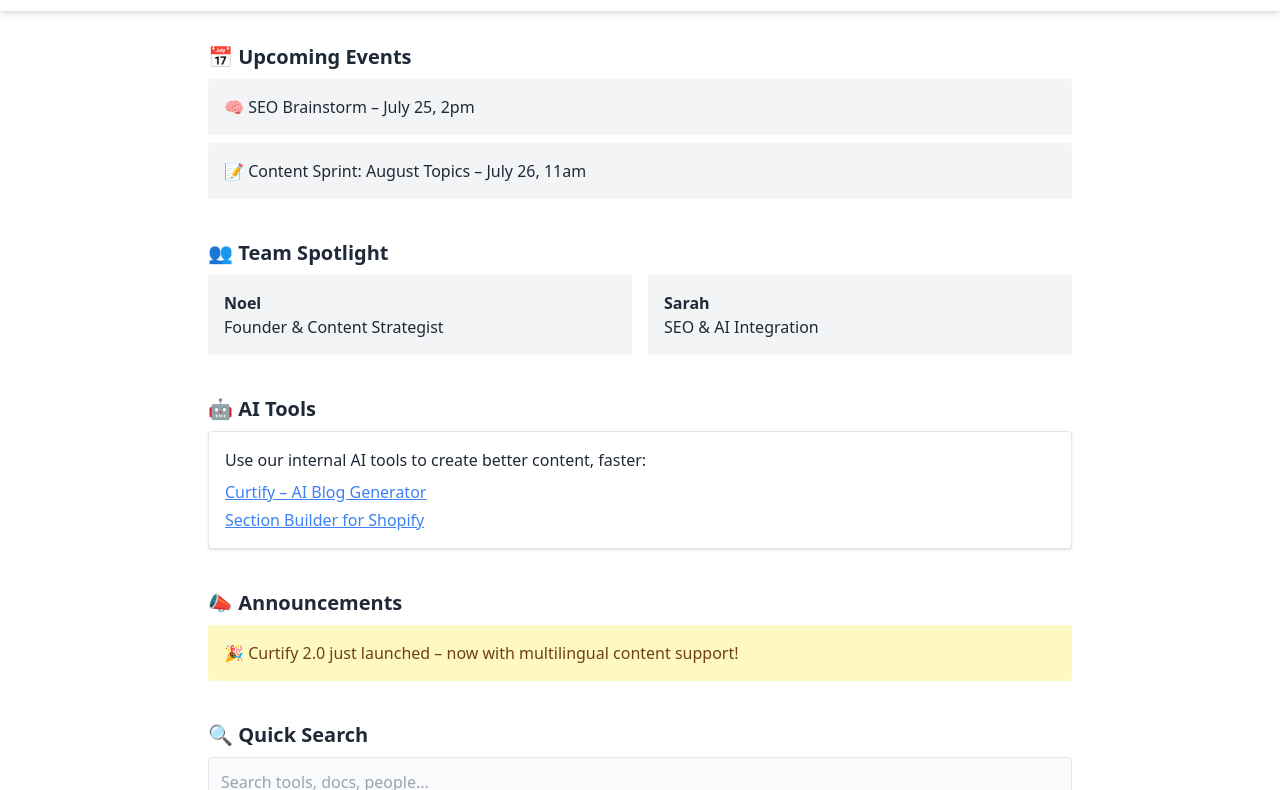
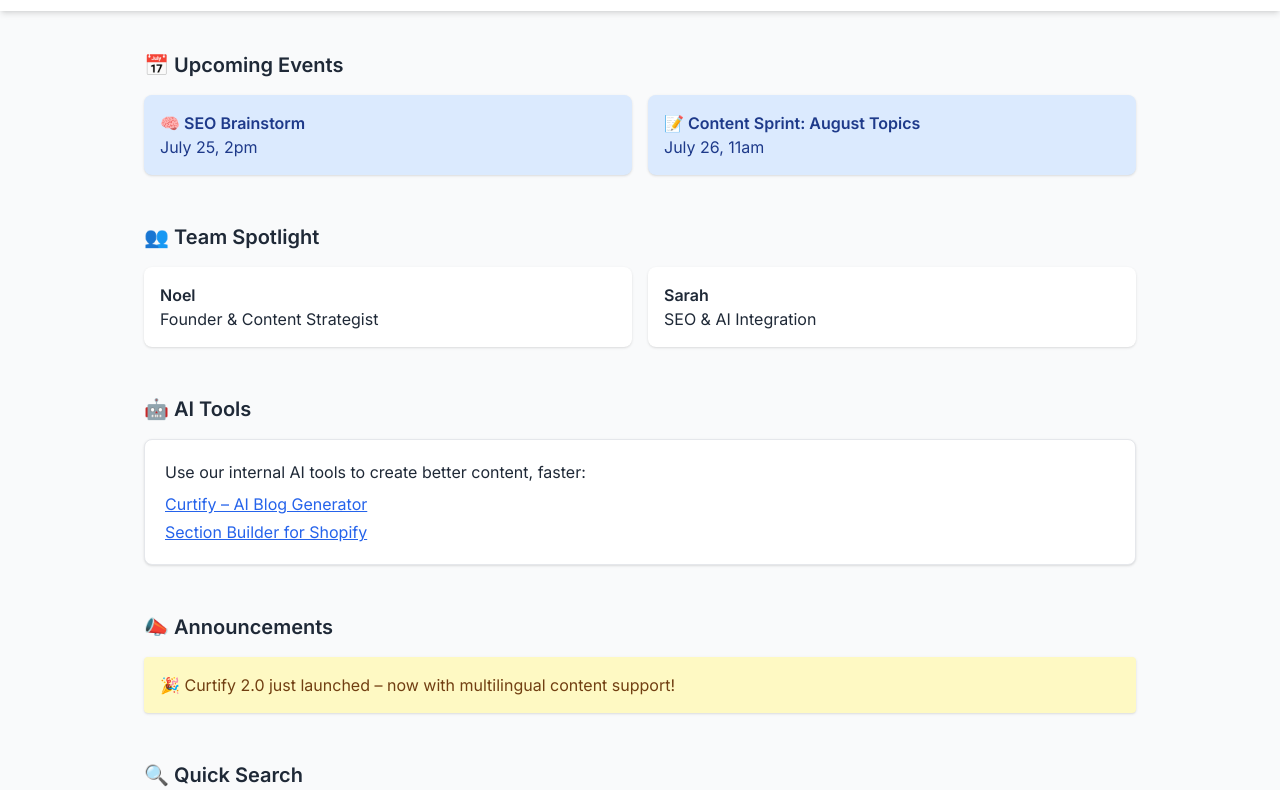
Before and after one commit to Noelmarketing/noel-hq, a plain HTML site: page index.html in a window 1280 px wide. Shown: the part 75-865 px from the top of the page. Drawn offline with nearby package versions, Linux system fonts and the light colour scheme.

Commit message:
Update to improved v2 layout

```diff
--- a/index.html
+++ b/index.html
@@ -5,73 +5,79 @@
     <meta name="viewport" content="width=device-width, initial-scale=1.0" />
     <title>Noel HQ – Intranet Demo</title>
     <script src="https://cdn.tailwindcss.com"></script>
-  <script>
-    // Simple Dark Mode Toggle
-    function toggleTheme() {
-      document.documentElement.classList.toggle("dark");
+    <link href="https://fonts.googleapis.com/css2?family=Inter:wght@400;600&display=swap" rel="stylesheet" />
+    <style>
+      body {
+        font-family: 'Inter', sans-serif;
       }
-  </script>
+    </style>
   </head>
-<body class="bg-white text-gray-800 dark:bg-gray-900 dark:text-white transition-colors">
+  <body class="bg-gray-50 dark:bg-gray-900 text-gray-800 dark:text-white transition-colors">
 
     <!-- Header -->
     <header class="flex items-center justify-between p-6 shadow-md bg-white dark:bg-gray-800">
       <h1 class="text-2xl font-bold">🏢 Noel HQ</h1>
-    <button onclick="toggleTheme()" class="text-sm border px-4 py-2 rounded hover:bg-gray-100 dark:hover:bg-gray-700">
-      🌓 Toggle Theme
+      <button id="theme-toggle" class="text-sm border px-4 py-2 rounded hover:bg-gray-100 dark:hover:bg-gray-700">
+        🌙 Dark Theme
       </button>
     </header>
 
-  <!-- Main Content -->
-  <main class="max-w-4xl mx-auto py-8 px-4 space-y-10">
+    <!-- Main -->
+    <main class="max-w-5xl mx-auto py-10 px-4 space-y-12">
 
-    <!-- Events Section -->
+      <!-- Events -->
       <section>
-      <h2 class="text-xl font-semibold mb-2">📅 Upcoming Events</h2>
-      <ul class="space-y-2">
-        <li class="bg-gray-100 dark:bg-gray-700 p-4 rounded">🧠 SEO Brainstorm – July 25, 2pm</li>
-        <li class="bg-gray-100 dark:bg-gray-700 p-4 rounded">📝 Content Sprint: August Topics – July 26, 11am</li>
-      </ul>
+        <h2 class="text-xl font-semibold mb-4">📅 Upcoming Events</h2>
+        <div class="grid md:grid-cols-2 gap-4">
+          <div class="p-4 rounded-lg bg-blue-100 dark:bg-blue-800 text-blue-900 dark:text-white shadow">
+            <strong>🧠 SEO Brainstorm</strong><br />
+            <span>July 25, 2pm</span>
+          </div>
+          <div class="p-4 rounded-lg bg-blue-100 dark:bg-blue-800 text-blue-900 dark:text-white shadow">
+            <strong>📝 Content Sprint: August Topics</strong><br />
+            <span>July 26, 11am</span>
+          </div>
+        </div>
       </section>
 
       <!-- Team Spotlight -->
       <section>
-      <h2 class="text-xl font-semibold mb-2">👥 Team Spotlight</h2>
-      <div class="grid grid-cols-1 sm:grid-cols-2 gap-4">
-        <div class="p-4 bg-gray-100 dark:bg-gray-700 rounded">
+        <h2 class="text-xl font-semibold mb-4">👥 Team Spotlight</h2>
+        <div class="grid sm:grid-cols-2 gap-4">
+          <div class="bg-white dark:bg-gray-800 p-4 rounded-lg shadow">
             <h3 class="font-bold">Noel</h3>
             <p>Founder & Content Strategist</p>
           </div>
-        <div class="p-4 bg-gray-100 dark:bg-gray-700 rounded">
+          <div class="bg-white dark:bg-gray-800 p-4 rounded-lg shadow">
             <h3 class="font-bold">Sarah</h3>
             <p>SEO & AI Integration</p>
           </div>
         </div>
       </section>
 
-    <!-- AI Tools Widget -->
+      <!-- AI Tools -->
       <section>
-      <h2 class="text-xl font-semibold mb-2">🤖 AI Tools</h2>
-      <div class="bg-white dark:bg-gray-800 p-4 rounded shadow border dark:border-gray-700">
+        <h2 class="text-xl font-semibold mb-4">🤖 AI Tools</h2>
+        <div class="bg-white dark:bg-gray-800 p-5 rounded-lg shadow border dark:border-gray-700">
           <p>Use our internal AI tools to create better content, faster:</p>
-        <ul class="mt-2 space-y-1 text-blue-500 underline">
+          <ul class="mt-2 space-y-1 text-blue-600 underline">
             <li><a href="https://curtify.co" target="_blank">Curtify – AI Blog Generator</a></li>
             <li><a href="https://curtify.co/de/shopify-sections" target="_blank">Section Builder for Shopify</a></li>
           </ul>
         </div>
       </section>
 
-    <!-- Announcement Panel -->
+      <!-- Announcements -->
       <section>
-      <h2 class="text-xl font-semibold mb-2">📣 Announcements</h2>
-      <div class="bg-yellow-100 dark:bg-yellow-700 text-yellow-900 dark:text-white p-4 rounded">
+        <h2 class="text-xl font-semibold mb-4">📣 Announcements</h2>
+        <div class="bg-yellow-100 dark:bg-yellow-700 text-yellow-900 dark:text-white p-4 rounded shadow">
           🎉 Curtify 2.0 just launched – now with multilingual content support!
         </div>
       </section>
 
-    <!-- Search Placeholder -->
+      <!-- Quick Search -->
       <section>
-      <h2 class="text-xl font-semibold mb-2">🔍 Quick Search</h2>
+        <h2 class="text-xl font-semibold mb-4">🔍 Quick Search</h2>
         <input
           type="text"
           placeholder="Search tools, docs, people..."
@@ -85,5 +91,15 @@
     <footer class="text-center text-sm py-6 text-gray-500 dark:text-gray-400">
       © 2025 Noel HQ. Built for the DEV x Axero Challenge.
     </footer>
+
+    <!-- Theme Toggle Script -->
+    <script>
+      const toggleBtn = document.getElementById("theme-toggle");
+      toggleBtn.addEventListener("click", () => {
+        document.documentElement.classList.toggle("dark");
+        const isDark = document.documentElement.classList.contains("dark");
+        toggleBtn.innerText = isDark ? "🌞 Light Theme" : "🌙 Dark Theme";
+      });
+    </script>
   </body>
 </html>
```
Lines whose indentation alone changed are shown as unchanged.
